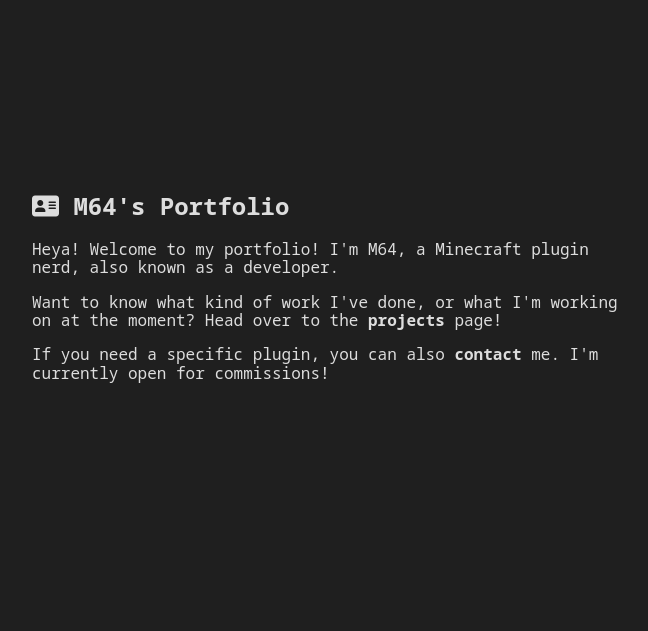
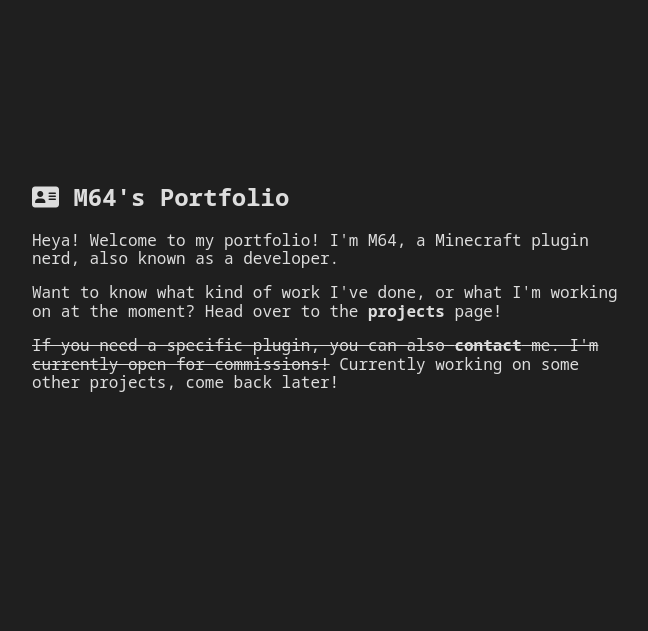
Before and after one commit to M64DiamondStar/M64Dev, a PHP site: page / in a window 1280 px wide. Shown: the part 103-734 px from the top of the page, without its empty margins (308-956 px from the left). Run offline with PHP 8.4, Linux system fonts and the light colour scheme; some libraries are stand-ins or nearby versions.

Commit message:
Updated commission availability

```diff
--- a/index.php
+++ b/index.php
@@ -55,7 +55,7 @@
                         <h2 class="scramble"><i class="fa-solid fa-address-card"></i> M64's Portfolio</h2>
                         <p class="scramble">Heya! Welcome to my portfolio! I'm M64, a Minecraft plugin nerd, also known as a developer.</p>
                         <p class="scramble">Want to know what kind of work I've done, or what I'm working on at the moment? Head over to the <a class="link" href="/projects">projects</a> page!</p>
-                        <p class="scramble">If you need a specific plugin, you can also <a class="link" href="/contact">contact</a> me. I'm currently open for commissions!</p>
+                        <p class="scramble"><s>If you need a specific plugin, you can also <a class="link" href="/contact">contact</a> me. I'm currently open for commissions!</s> Currently working on some other projects, come back later!</p>
                     </section>
                 </div>
             </div>
```
